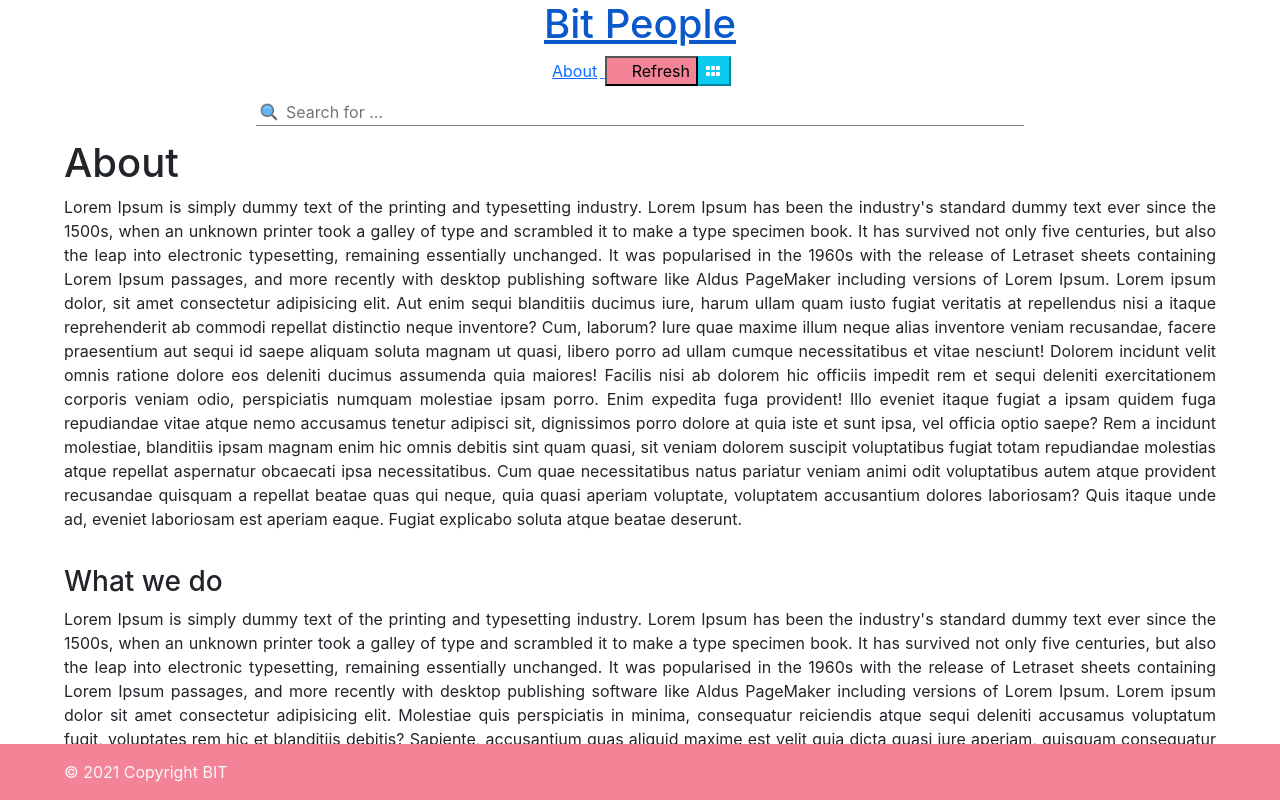
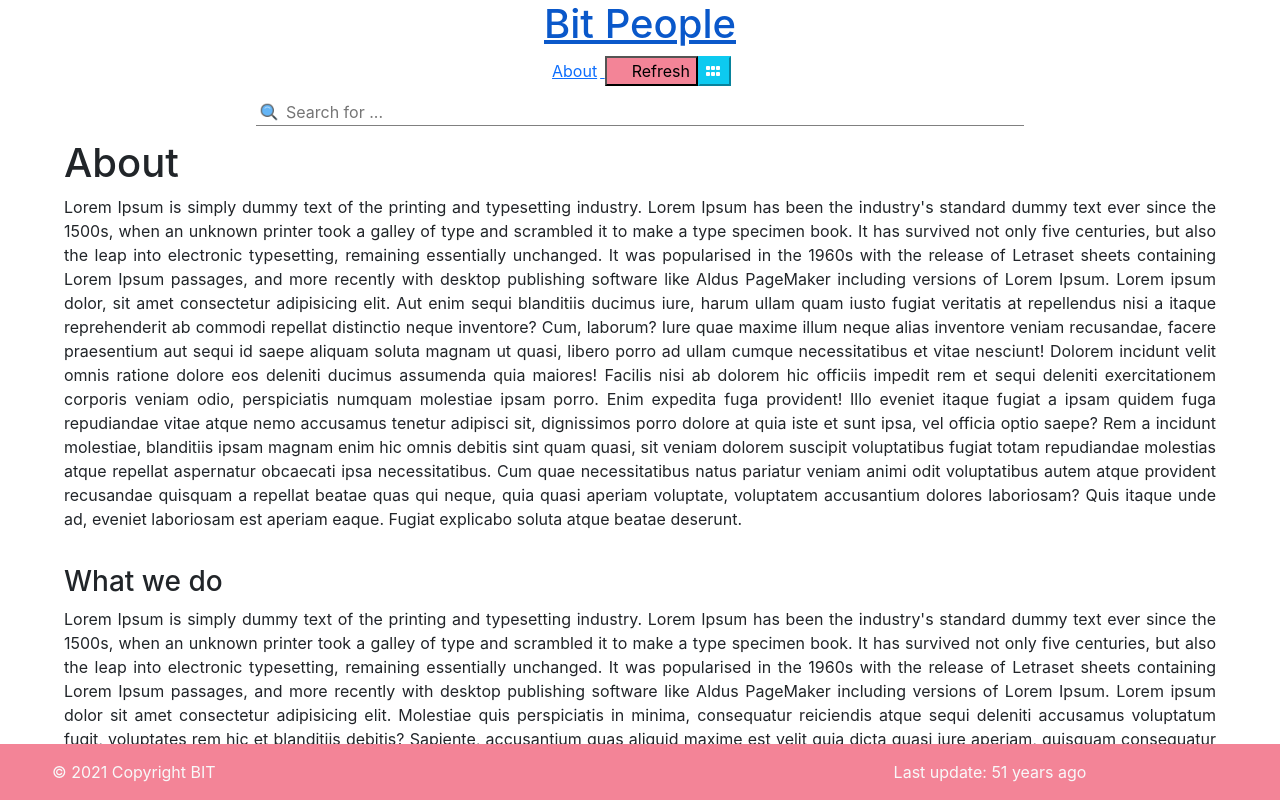
Before and after one commit to SlobodanStojkovic/react-bit-people, a React (Create React App) app: page /about in a window 1280 px wide. Shown: the top 800 px of the page. Built offline with nearby package versions, Linux system fonts and the light colour scheme; no server answers.

Commit message:
Footer Last updated ... ago function

```diff
--- a/src/App.jsx
+++ b/src/App.jsx
@@ -38,6 +38,7 @@ function App() {
         setFilteredUsers(users);
         setInputValue("");
         localStorage.setItem("reactBitPeopleProject#36232", JSON.stringify(users))
+        localStorage.setItem("lastModBitPeople2303", document.lastModified)
       });
   };
 
--- a/src/Components/Footer/Footer.css
+++ b/src/Components/Footer/Footer.css
@@ -1,3 +1,3 @@
-.color {
+.footerColor {
     background-color: rgb(243, 132, 151);
   }
--- a/src/Components/Footer/Footer.jsx
+++ b/src/Components/Footer/Footer.jsx
@@ -1,11 +1,42 @@
 import "./Footer.css";
 
 export const Footer = () => {
+
+  let lastMod = new Date(localStorage.getItem("lastModBitPeople2303"));
+
+  function timeSince(date) {
+
+    var seconds = Math.floor((new Date() - date) / 1000);
+
+    var interval = seconds / 31536000;
+
+    if (interval > 1) {
+      return Math.floor(interval) + " years";
+    }
+    interval = seconds / 2592000;
+    if (interval > 1) {
+      return Math.floor(interval) + " months";
+    }
+    interval = seconds / 86400;
+    if (interval > 1) {
+      return Math.floor(interval) + " days";
+    }
+    interval = seconds / 3600;
+    if (interval > 1) {
+      return Math.floor(interval) + " hours";
+    }
+    interval = seconds / 60;
+    if (interval > 1) {
+      return Math.floor(interval) + " minutes";
+    }
+    return Math.floor(seconds) + " seconds";
+  }
+
+
   return (
-    <footer className="text-light fixed-bottom">
-        <div className="color" >
-           <div className="text-start p-3 mx-5">© 2021 Copyright BIT</div>
-        </div>
+    <footer className="text-light fixed-bottom footerColor row">
+      <div className="bitCopyright text-start p-3 mx-5 col">© 2021 Copyright BIT</div>
+      <div className="lastModifiedDiv p-3 mr-1 col">Last update: {timeSince(lastMod)} ago</div>
     </footer>
   );
 };
```
